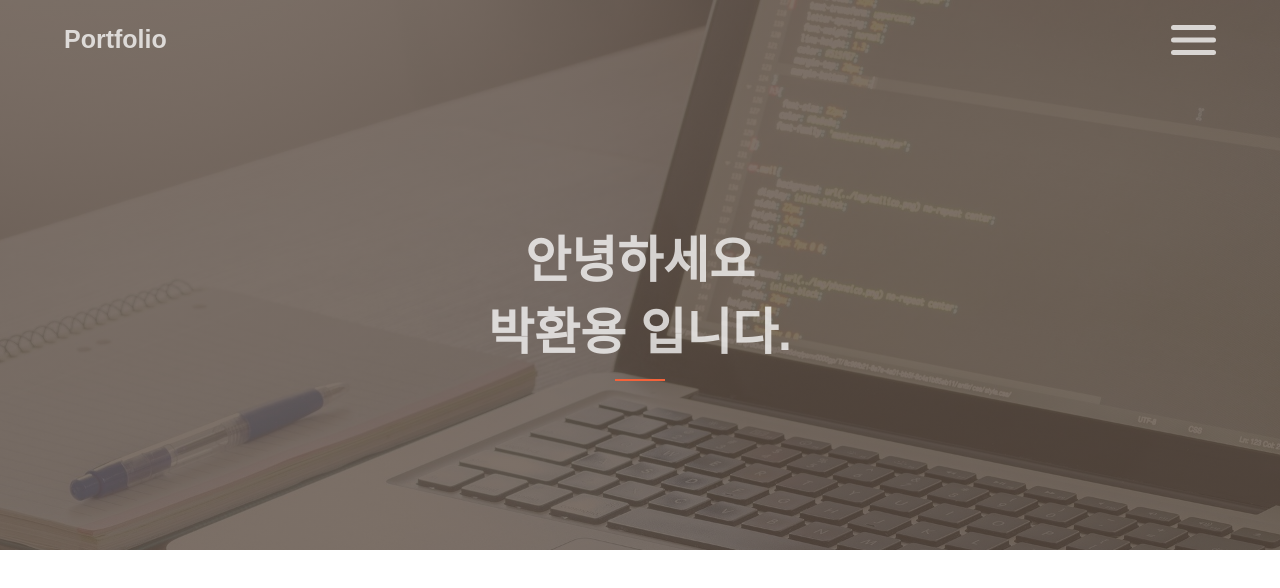
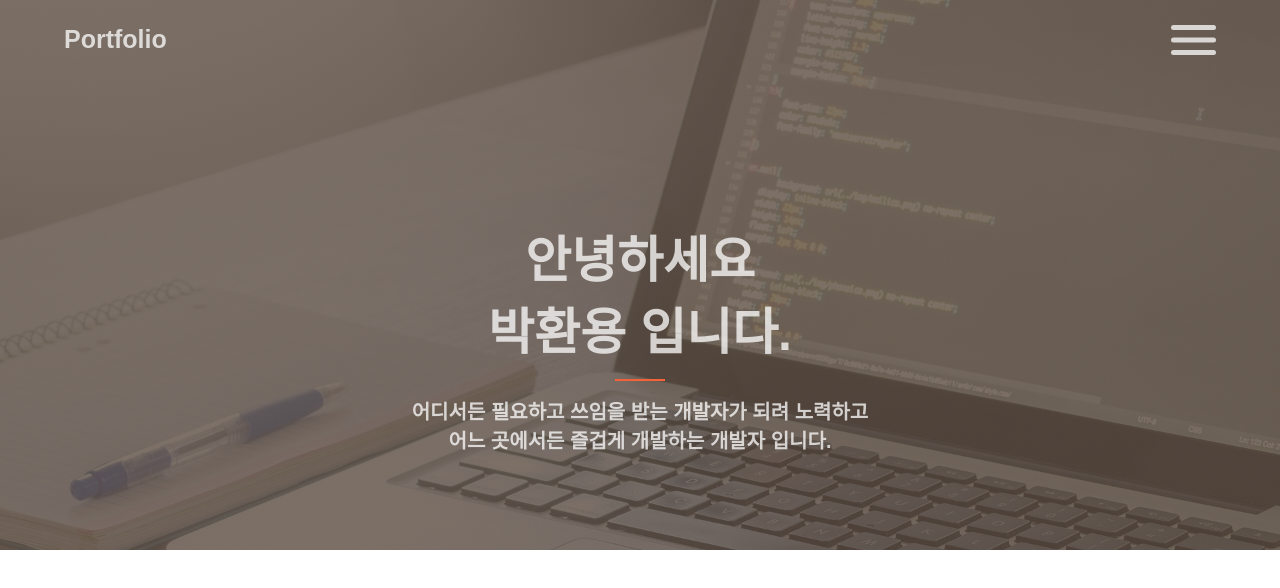
Before and after one commit to phyu7776/portfolio_front, a React (Create React App) app: page / in a window 1280 px wide. Shown: the top 588 px of the page. Built offline with nearby package versions, Linux system fonts and the light colour scheme.

Commit message:
헤더 끝

```diff
--- a/src/App.css
+++ b/src/App.css
@@ -105,7 +105,7 @@ body{
 }
 
 .headContent {
-    padding: calc(150px + 70px) 75px 65px;
+    padding: calc(150px + 70px) 75px 130px;
     text-align: center;
     font-weight: bold;
     font-size: 50px;
@@ -119,3 +119,7 @@ body{
     border-top: 2px solid #f4623a;
     opacity: 1;
 }
+
+.fsiz-20 {
+    font-size: 20px;
+}
--- a/src/App.js
+++ b/src/App.js
@@ -23,12 +23,19 @@ function App() {
                         menuList={MenuList}
                     />
                 </div>
-            </header>
-            <div className='haederBackgournd'>
+                <div className='haederBackgournd'>
                 <div className='headContent'>
                     안녕하세요 <br/> 박환용 입니다.
                     <hr className='separate'/>
+                    <div className='fsiz-20'>
+                        어디서든 필요하고 쓰임을 받는 개발자가 되려 노력하고 <br/>
+                        어느 곳에서든 즐겁게 개발하는 개발자 입니다.
+                    </div>
                 </div>
+            </div>
+            </header>
+            <div>
+
             </div>
         </div>
     );
```
